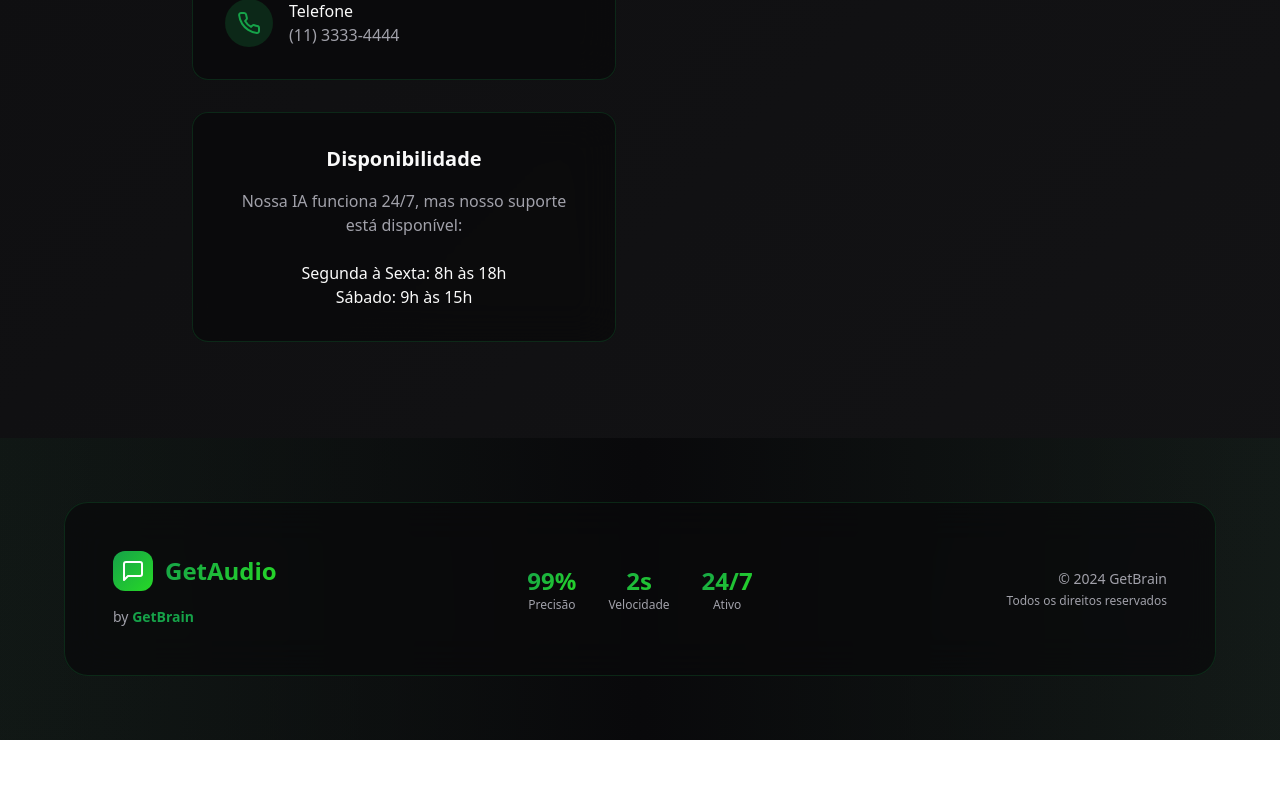
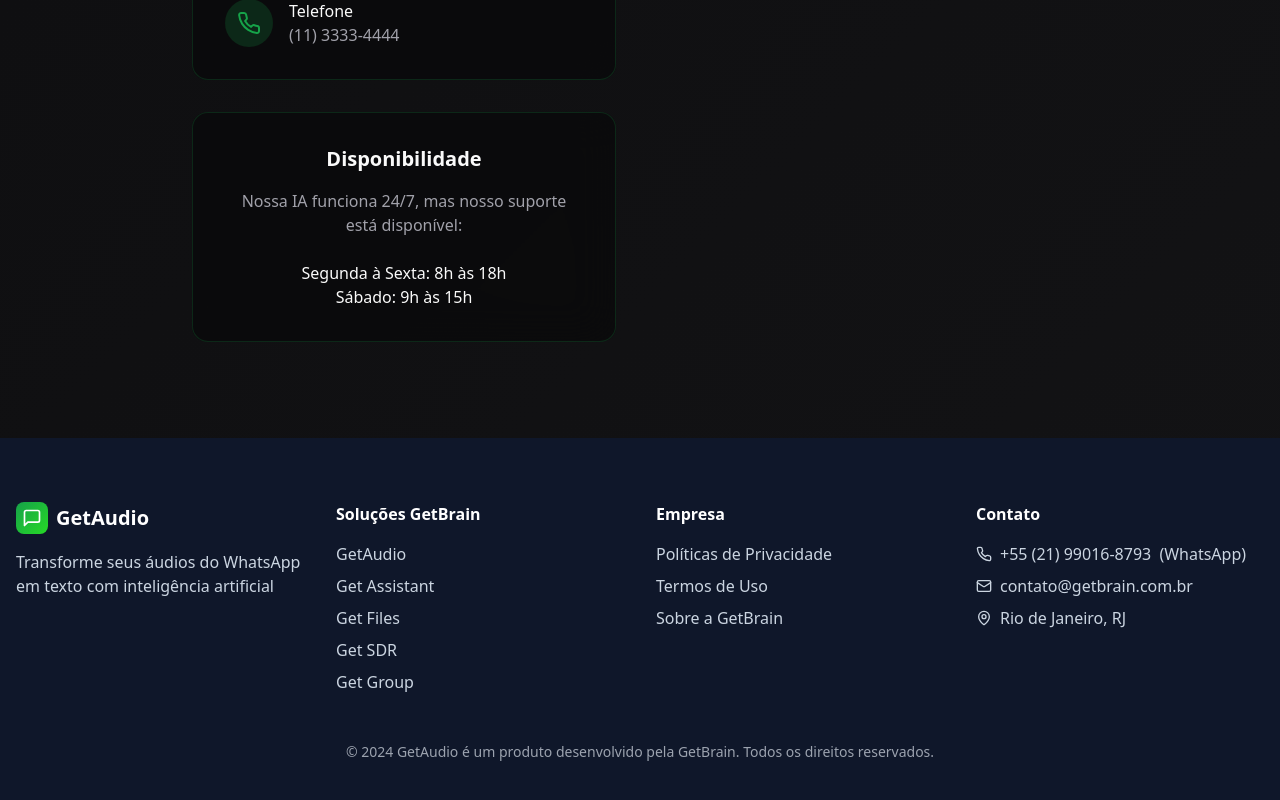
Before and after one commit to jaq1997/zapscribe-ai-hero, a React (Vite) app: page / in a window 1280 px wide. Shown: the part 2894-3694 px from the top of the page. Before the commit the page ends 3634 px from the top, so only its background shows below. Built offline with nearby package versions, Linux system fonts and the light colour scheme; the HTML template or start-up script is replaced by a standard one.

Commit message:
Refactor: Update footer component

```diff
--- a/src/components/Footer.tsx
+++ b/src/components/Footer.tsx
@@ -1,55 +1,110 @@
-import { MessageSquare } from "lucide-react";
+import { MessageSquare, Phone, Mail, MapPin } from "lucide-react";
 
 export const Footer = () => {
   return (
-    <footer className="relative py-16 px-4 overflow-hidden">
-      {/* Background gradient */}
-      <div className="absolute inset-0 bg-gradient-to-r from-primary/5 via-background to-primary/5" />
+    <footer className="bg-slate-900 py-16">
+      <div className="container mx-auto px-4">
+        <div className="grid md:grid-cols-4 gap-8">
 
-      <div className="relative z-10 max-w-6xl mx-auto">
-        <div className="glass-card rounded-3xl p-12">
-          <div className="grid grid-cols-1 md:grid-cols-3 gap-8 items-center">
+          {/* Brand */}
+          <div>
+            <div className="flex items-center space-x-2 mb-4">
+              <div className="w-8 h-8 bg-gradient-primary rounded-lg flex items-center justify-center shadow-elegant">
+                <MessageSquare className="w-5 h-5 text-white" />
+              </div>
+              <span className="text-xl font-bold text-white">GetAudio</span>
+            </div>
+            <p className="text-slate-300 mb-4">
+              Transforme seus áudios do WhatsApp em texto com inteligência artificial
+            </p>
+          </div>
 
-            {/* Logo e descrição */}
-            <div className="text-center md:text-left">
-              <div className="flex items-center justify-center md:justify-start gap-3 mb-4">
-                <div className="w-10 h-10 rounded-xl bg-gradient-primary flex items-center justify-center shadow-elegant">
-                  <MessageSquare className="w-6 h-6 text-white" />
-                </div>
-                <span className="text-2xl font-bold gradient-text">GetAudio</span>
-              </div>
-              <p className="text-muted-foreground text-sm">
-                by <span className="font-semibold text-primary">GetBrain</span>
-              </p>
-            </div>
+          {/* Soluções */}
+          <div>
+            <h3 className="text-white font-semibold mb-4">Soluções GetBrain</h3>
+            <ul className="space-y-2 text-slate-300">
+              <li>
+                <a href="#" className="hover:text-white transition-colors">
+                  GetAudio
+                </a>
+              </li>
+              <li>
+                <a href="#" className="hover:text-white transition-colors">
+                  Get Assistant
+                </a>
+              </li>
+              <li>
+                <a href="#" className="hover:text-white transition-colors">
+                  Get Files
+                </a>
+              </li>
+              <li>
+                <a href="#" className="hover:text-white transition-colors">
+                  Get SDR
+                </a>
+              </li>
+              <li>
+                <a href="#" className="hover:text-white transition-colors">
+                  Get Group
+                </a>
+              </li>
+            </ul>
+          </div>
 
-            {/* Estatísticas */}
-            <div className="flex justify-center gap-8">
-              <div className="text-center">
-                <div className="text-2xl font-bold gradient-text">99%</div>
-                <div className="text-xs text-muted-foreground">Precisão</div>
-              </div>
-              <div className="text-center">
-                <div className="text-2xl font-bold gradient-text">2s</div>
-                <div className="text-xs text-muted-foreground">Velocidade</div>
-              </div>
-              <div className="text-center">
-                <div className="text-2xl font-bold gradient-text">24/7</div>
-                <div className="text-xs text-muted-foreground">Ativo</div>
-              </div>
-            </div>
+          {/* Empresa */}
+          <div>
+            <h3 className="text-white font-semibold mb-4">Empresa</h3>
+            <ul className="space-y-2 text-slate-300">
+              <li>
+                <a href="#" className="hover:text-white transition-colors">
+                  Políticas de Privacidade
+                </a>
+              </li>
+              <li>
+                <a href="#" className="hover:text-white transition-colors">
+                  Termos de Uso
+                </a>
+              </li>
+              <li>
+                <a href="#" className="hover:text-white transition-colors">
+                  Sobre a GetBrain
+                </a>
+              </li>
+            </ul>
+          </div>
 
-            {/* Copyright */}
-            <div className="text-center md:text-right">
-              <p className="text-sm text-muted-foreground">
-                © 2024 GetBrain
-              </p>
-              <p className="text-xs text-muted-foreground mt-1">
-                Todos os direitos reservados
-              </p>
-            </div>
+          {/* Contato */}
+          <div>
+            <h3 className="text-white font-semibold mb-4">Contato</h3>
+            <ul className="space-y-2 text-slate-300">
+              <li className="flex items-center">
+                <Phone className="w-4 h-4 mr-2" />
+                <a
+                  href="https://wa.me/5521990168793"
+                  target="_blank"
+                  rel="noopener noreferrer"
+                  className="hover:text-white transition-colors"
+                >
+                  +55 (21) 99016-8793 <span className="ml-1">(WhatsApp)</span>
+                </a>
+              </li>
+              <li className="flex items-center">
+                <Mail className="w-4 h-4 mr-2" />
+                contato@getbrain.com.br
+              </li>
+              <li className="flex items-center">
+                <MapPin className="w-4 h-4 mr-2" />
+                Rio de Janeiro, RJ
+              </li>
+            </ul>
           </div>
+
         </div>
+
+        {/* Footer Bottom */}
+        <p className="mt-12 text-center text-gray-400 text-sm">
+          © 2024 GetAudio é um produto desenvolvido pela GetBrain. Todos os direitos reservados.
+        </p>
       </div>
     </footer>
   );
```
